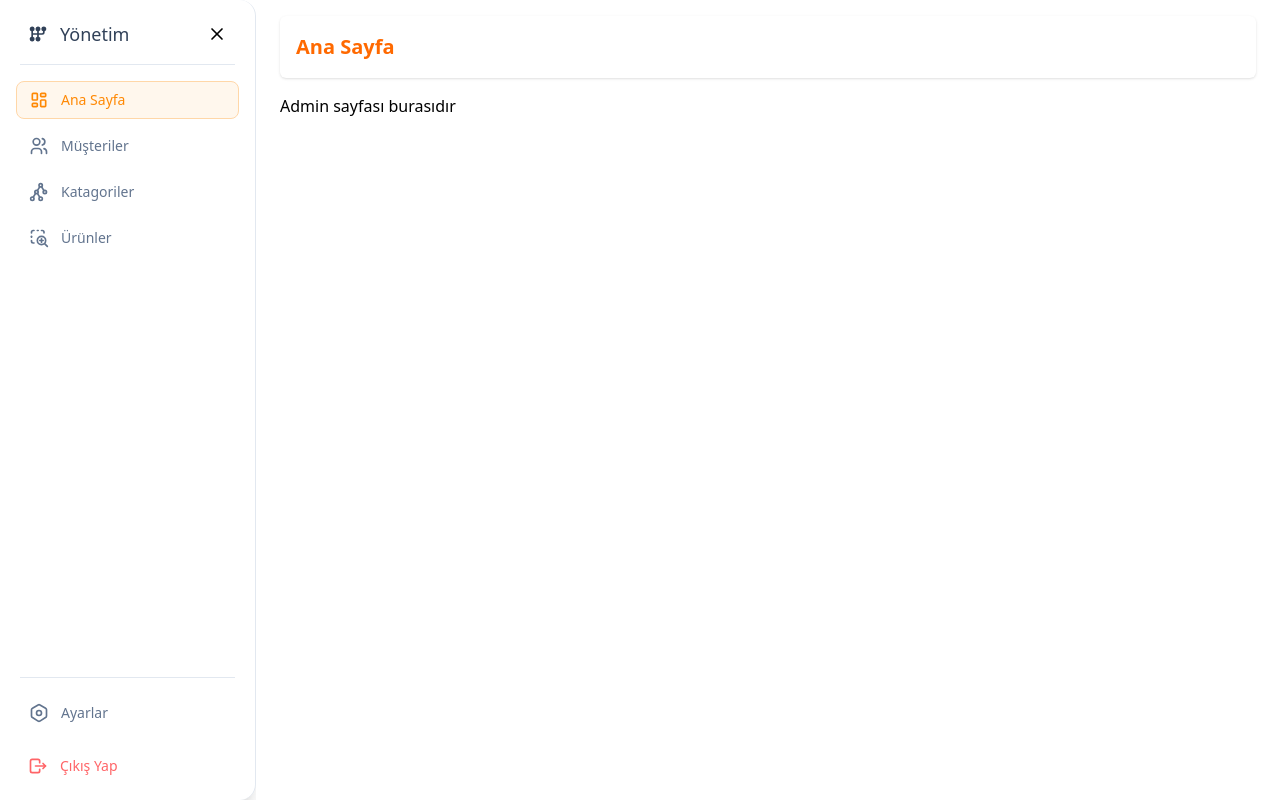
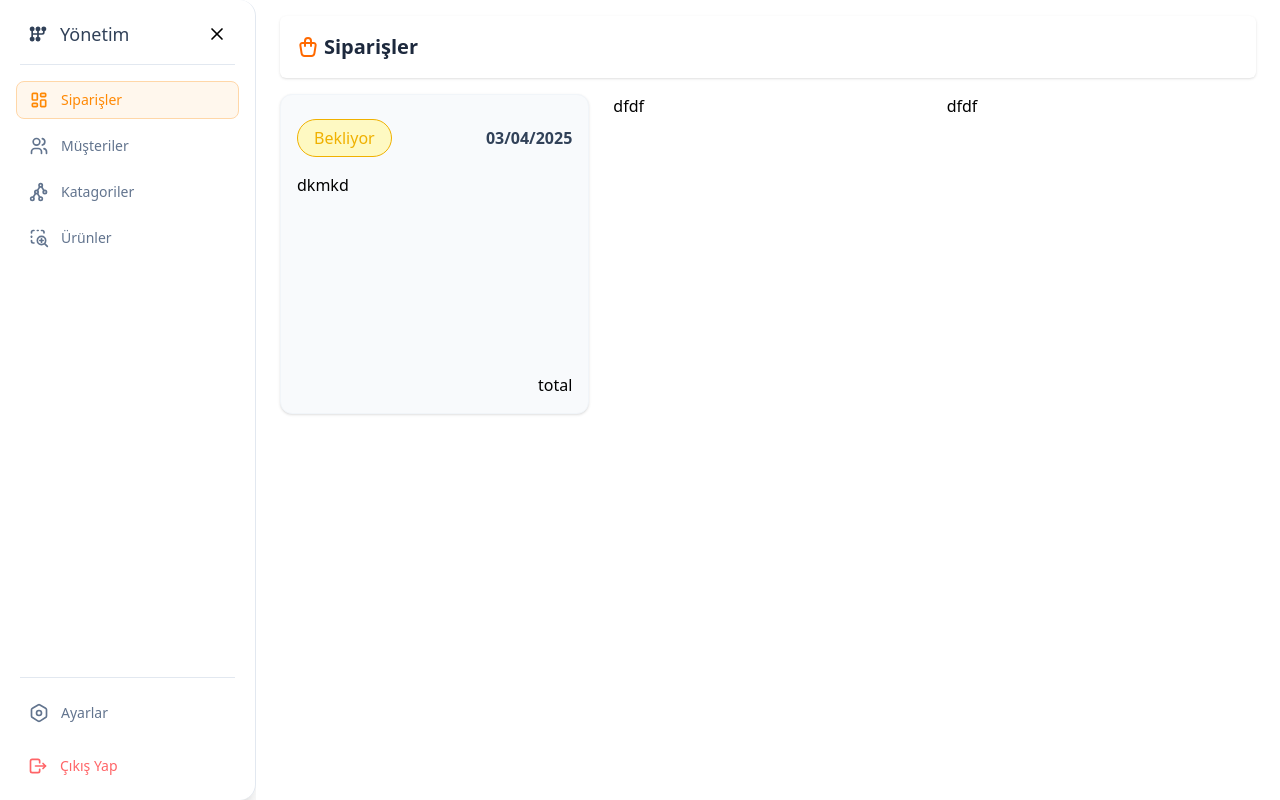
Before and after one commit to dursunalisevinc/sarissa-web-front, a React (Vite) app in the folder front/: page /admin in a window 1280 px wide. Built offline with nearby package versions, Linux system fonts and the light colour scheme.

Commit message:
siparişler alanı eklendi

```diff
--- a/front/package.json
+++ b/front/package.json
@@ -19,19 +19,18 @@
     "@tabler/icons-react": "^3.31.0",
     "@tailwindcss/vite": "^4.1.6",
     "axios": "^1.9.0",
+    "formik": "^2.4.6",
     "html-react-parser": "^5.2.5",
-    "formik": "^2.4.6",
     "jwt-decode": "^4.0.0",
     "quill": "^2.0.3",
     "react": "^19.1.0",
     "react-dom": "^19.1.0",
-    "react-quill": "^2.0.0",
     "react-quilljs": "^2.0.5",
     "react-router-dom": "^7.6.0",
     "react-toastify": "^11.0.5",
     "tailwindcss": "^4.1.6",
+    "vite-plugin-static-copy": "^3.0.0",
     "xml-js": "^1.6.11",
-    "vite-plugin-static-copy": "^3.0.0",
     "yup": "^1.6.1"
   },
   "devDependencies": {
--- a/front/src/AdminPages/Dashboard/index.jsx
+++ b/front/src/AdminPages/Dashboard/index.jsx
@@ -1,3 +1,4 @@
+import { IconShoppingBag } from "@tabler/icons-react";
 import axios from "axios";
 import React, { useEffect } from "react";
 
@@ -31,9 +32,28 @@ const Index = () => {
   return (
     <>
       <nav className="flex items-center justify-between px-4 py-3 bg-white shadow-sm rounded-md mb-4 h-[62px]">
-        <span className="font-semibold text-xl text-orange-500">Ana Sayfa</span>
+        <span className="flex items-center font-semibold text-xl text-slate-800 gap-1"><span><IconShoppingBag className="text-orange-500" /></span> Siparişler </span>
       </nav>
-      Admin sayfası burasıdır
+      <div className="grid grid-cols-12 gap-6">
+        <div className="col-span-4">
+          <div className="flex flex-col p-4 rounded-xl h-[20rem] border border-slate-100 shadow-sm bg-slate-50">
+            <div className="flex justify-between items-center pt-2 pb-4">
+              <div className="bg-yellow-100 text-yellow-500 px-4 py-1.5 rounded-full border border-yellow-500">Bekliyor</div>
+              <div className="text-slate-700 font-semibold">03/04/2025</div>
+            </div>
+            <div className="grow overflow-auto">
+              <div className="">
+                dkmkd
+              </div>
+            </div>
+            <div className="flex justify-end">
+              total
+            </div>
+          </div>
+        </div>
+        <div className="col-span-4">dfdf</div>
+        <div className="col-span-4">dfdf</div>
+      </div>
     </>
   );
 };
--- a/front/src/App.jsx
+++ b/front/src/App.jsx
@@ -16,7 +16,6 @@ import Categories from "./AdminPages/Categories";
 import { MessageBoxProvider } from "./context/MessageBox";
 import { ToastContainer } from "react-toastify";
 import "react-toastify/dist/ReactToastify.css";
-import "react-quill/dist/quill.snow.css";
 import { CardProvider } from "./context/CartContext";
 
 function App() {
--- a/front/src/main.jsx
+++ b/front/src/main.jsx
@@ -1,8 +1,6 @@
 import { createRoot } from 'react-dom/client'
 import './index.css'
 import App from './App.jsx'
-import "react-quill/dist/quill.snow.css";
-
 
 createRoot(document.getElementById('root')).render(
     <App />
--- a/front/src/shared/AdminLayout/index.jsx
+++ b/front/src/shared/AdminLayout/index.jsx
@@ -23,7 +23,7 @@ const Sidebar = ({ children }) => {
     {
       id: "0",
       pathname: "/admin",
-      label: "Ana Sayfa",
+      label: "Siparişler",
       icon: <IconLayoutDashboard className="w-5 h-5 min-w-5 min-h-5s" />,
     },
     {
```
Also changed, not shown: 2 other files (tests, documents, lock files or other folders).
